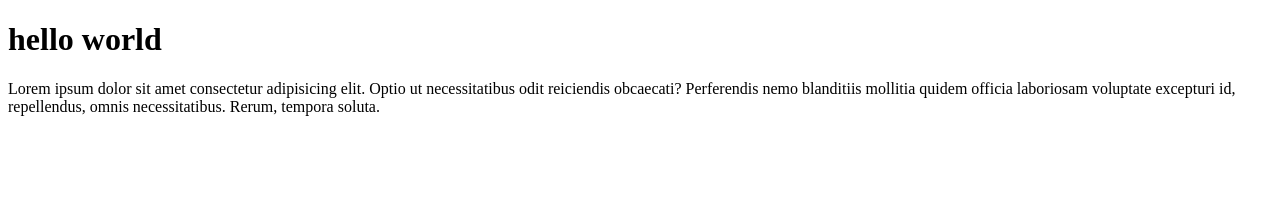
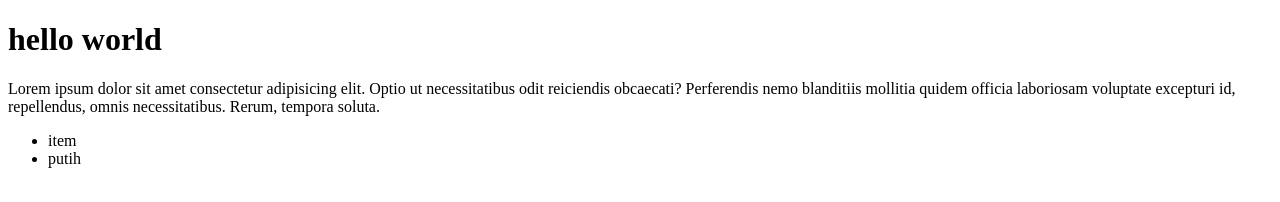
Before and after one commit to awan75/wpu-git-test-2, a plain HTML site: page index.html in a window 1280 px wide. Drawn offline with Linux system fonts and the light colour scheme.

Commit message:
menambahkan list

```diff
--- a/index.html
+++ b/index.html
@@ -8,5 +8,10 @@
 <body>
     <h1>hello world</h1>
     <p>Lorem ipsum dolor sit amet consectetur adipisicing elit. Optio ut necessitatibus odit reiciendis obcaecati? Perferendis nemo blanditiis mollitia quidem officia laboriosam voluptate excepturi id, repellendus, omnis necessitatibus. Rerum, tempora soluta.</p>
+
+    <ul>
+        <li>item</li>
+        <li>putih</li>
+    </ul>
 </body>
 </html>
```
